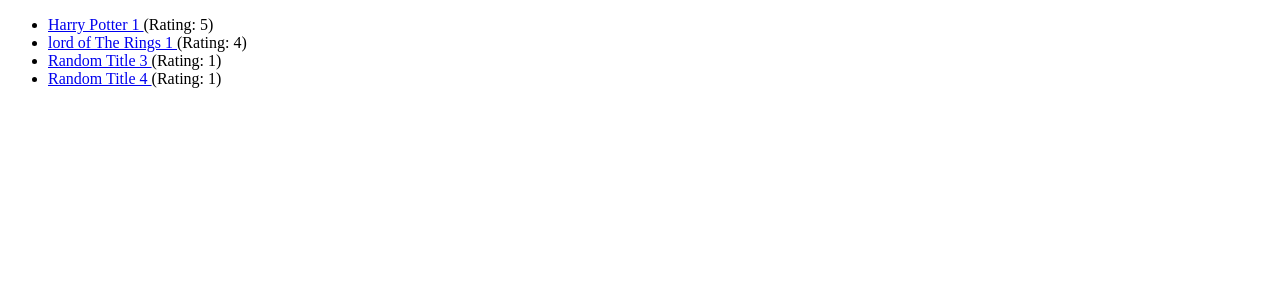
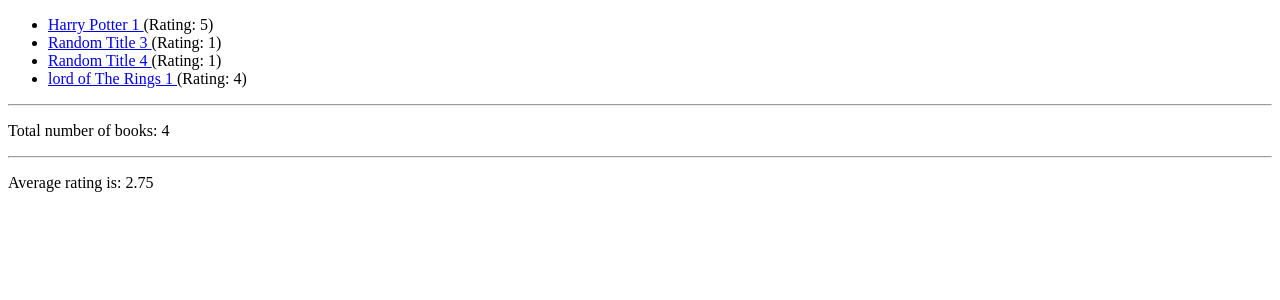
Before and after one commit to massimo-briceno/django-book-store, a Django app: page / in a window 1280 px wide. Shown: the top 300 px of the page. Run offline with Django 5.2, Linux system fonts and the light colour scheme; data comes from the database, SQL or seed files in the repository; both versions use the stored data as it was after the commit.

Commit message:
slugfield, override save method, aggregation and ordering

```diff
--- a/book_outlet/models.py
+++ b/book_outlet/models.py
@@ -1,6 +1,7 @@
 from django.db import models
 from django.core.validators import MaxValueValidator, MinValueValidator
 from django.urls import reverse
+from django.utils.text import slugify
 # Create your models here.
 
 class Book(models.Model):
@@ -9,10 +10,15 @@ class Book(models.Model):
        validators=[MinValueValidator(1),MaxValueValidator(5)],)
    author = models.CharField(max_length= 40, blank=True)
    is_bestselling = models.BooleanField(default=False)
+   slug = models.SlugField(default="", null=False, db_index=True)
 
 
    def get_absolute_url(self):
-       return reverse("book-detail", args={self.pk})
+       return reverse("book-detail", args={self.slug})
+
+   def  save(self, *args, **kwargs):
+    self.slug = slugify(self.title)
+    super().save(*args, **kwargs)
 
    def __str__(self):
        return  f"title ={self.title}, rating= {self.rating}, author= {self.author}, is_bestselling {self.is_bestselling}"
--- a/book_outlet/templates/book_outlet/index.html
+++ b/book_outlet/templates/book_outlet/index.html
@@ -10,4 +10,9 @@
     <li> <a href="{{ book.get_absolute_url }}">{{ book.title }} </a> (Rating: {{ book.rating }})</li>
     {% endfor %}
   </ul>
+
+  <hr>
+  <p> Total number of books: {{ total_number_of_books }} </p>
+  <hr>
+  <p> Average rating is: {{ average_rating.rating__avg }} </p>
 {% endblock %}
--- a/book_outlet/urls.py
+++ b/book_outlet/urls.py
@@ -3,5 +3,5 @@ from . import views
 
 urlpatterns =  [
     path("", views.index, name="index"),
-    path("<int:id>", views.book_detail, name="book-detail")
+    path("<slug:slug>", views.book_detail, name="book-detail")
 ]
--- a/book_outlet/views.py
+++ b/book_outlet/views.py
@@ -1,16 +1,23 @@
+from django.db.models import Avg
 from django.http import Http404
 from django.shortcuts import render
 from .models import Book
 
 # Create your views here.
 def index(request):
-    books = Book.objects.all()
+    books = Book.objects.all().order_by("title")
+    number_books = books.count()
+    avg_rating = books.aggregate(Avg("rating"))
     return render(request , "book_outlet/index.html",
-                  {"books": books},)
+                  {
+                      "books": books,
+                      "total_number_of_books": number_books,
+                      "average_rating": avg_rating,
+                   },)
 
-def book_detail(request, id):
+def book_detail(request, slug):
     try:
-        book = Book.objects.get(pk=id)
+        book = Book.objects.get(slug=slug)
     except:
         raise Http404()
     return render(request, "book_outlet/book_detail.html",
```
Also changed, not shown: book_outlet/migrations/0003_book_slug.py (added), db.sqlite3.
